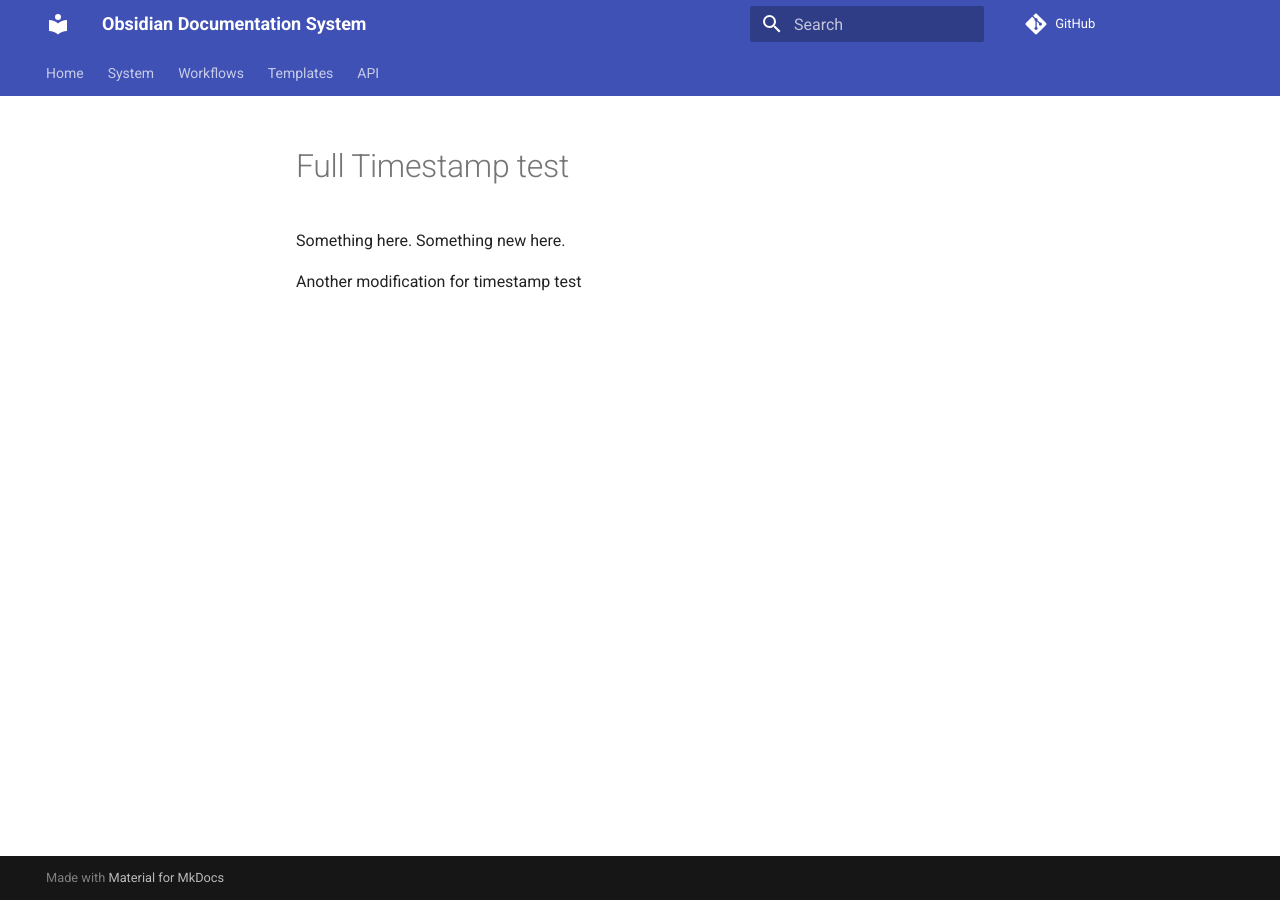
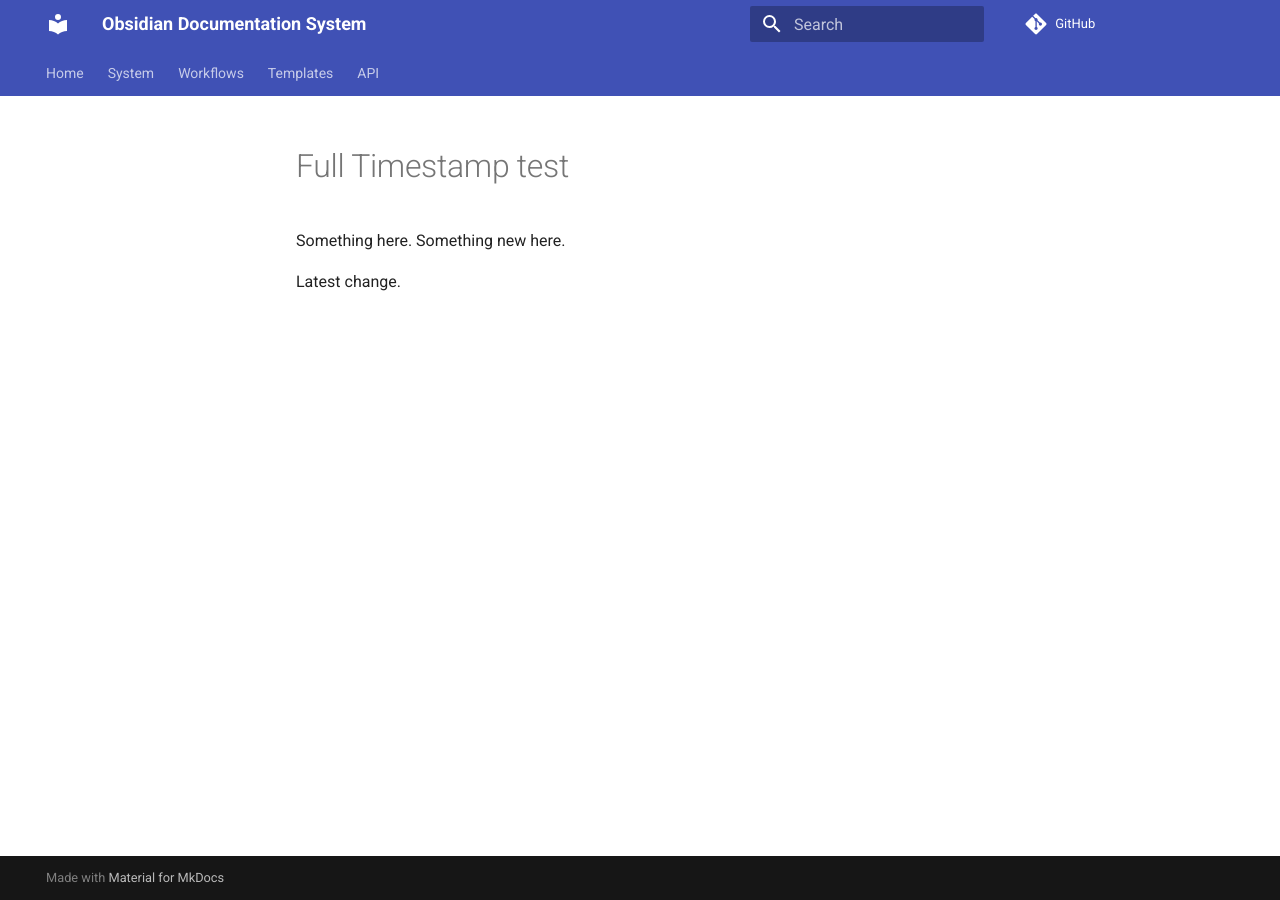
Before and after one commit to Giulia007/obsidian-docsystem, an MkDocs documentation site: the page built from docs/Full Timestamp test.md, in a window 1280 px wide. Built offline with MkDocs 1.6.1 and Material for MkDocs 9.7.7, drawn with Linux system fonts in a browser that asks for light colours; comment, search, counter and statistics services are not loaded.

Commit message:
test: trigger timestamp update after CI fix

```diff
--- a/docs/Full Timestamp test.md
+++ b/docs/Full Timestamp test.md
@@ -10,4 +10,4 @@ status:
 Something here.
 Something new here.
 
-Another modification for timestamp test
+Latest change.
```
